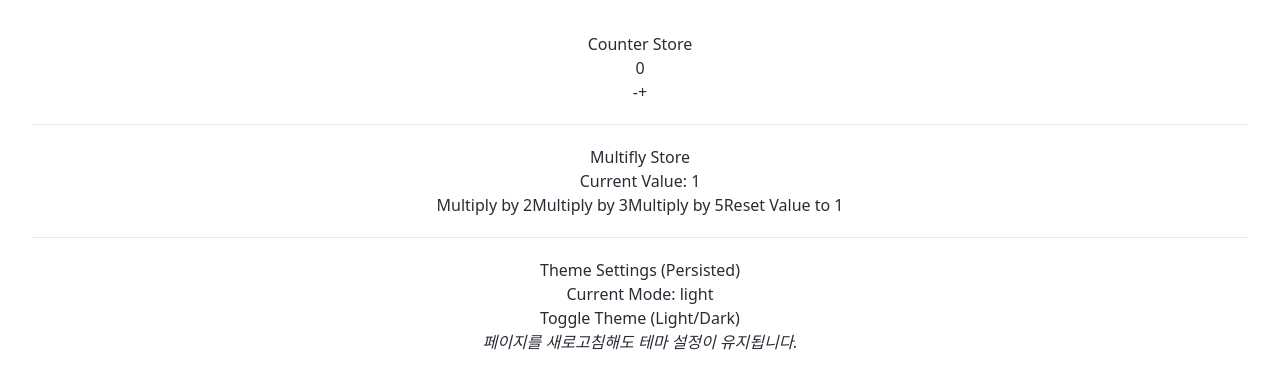
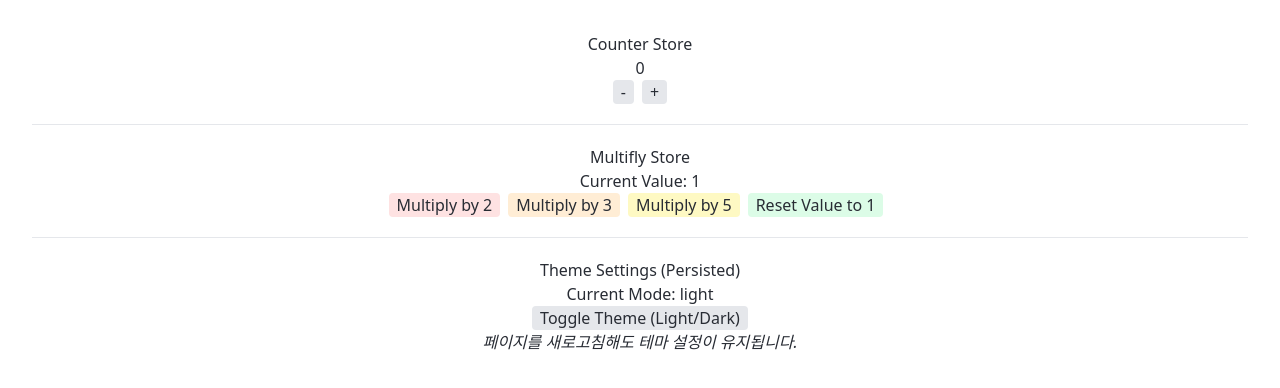
Before and after one commit to nuriseol/my_app, a React (Create React App) app: page / in a window 1280 px wide. Shown: the top 388 px of the page. Built offline with nearby package versions, Linux system fonts and the light colour scheme.

Commit message:
tailwind css 버튼 적용

```diff
--- a/src/App.tsx
+++ b/src/App.tsx
@@ -9,14 +9,27 @@ function App() {
   const { mode, toggleMode } = useThemeStore();
   document.body.className = mode;
 
+  // 공통 버튼 스타일
+  const buttonBaseClasses = "px-2 rounded";
+
   return (
     <div className="App">
       {/* 카운터 섹션 */}
       <section>
         <h2>Counter Store</h2>
         <p>{count}</p>
-        <button onClick={decrement}>-</button>
-        <button onClick={increment}>+</button>
+        <button
+          onClick={decrement}
+          className={`${buttonBaseClasses} mr-2 bg-gray-200`}
+        >
+          -
+        </button>
+        <button
+          onClick={increment}
+          className={`${buttonBaseClasses} bg-gray-200`}
+        >
+          +
+        </button>
       </section>
 
       <hr style={{ margin: "20px 0" }} />
@@ -25,11 +38,27 @@ function App() {
       <section>
         <h2>Multifly Store</h2>
         <p>Current Value: {value}</p>
-        <button onClick={() => multifly(2)}>Multiply by 2</button>
-        <button onClick={() => multifly(3)}>Multiply by 3</button>
-        <button onClick={() => multifly(5)}>Multiply by 5</button>
+        <button
+          onClick={() => multifly(2)}
+          className={`${buttonBaseClasses} mr-2 bg-red-100`}
+        >
+          Multiply by 2
+        </button>
+        <button
+          onClick={() => multifly(3)}
+          className={`${buttonBaseClasses} mr-2 bg-orange-100`}
+        >
+          Multiply by 3
+        </button>
+        <button
+          onClick={() => multifly(5)}
+          className={`${buttonBaseClasses} mr-2 bg-yellow-100`}
+        >
+          Multiply by 5
+        </button>
         {/* 초기화 버튼 (선택 사항) */}
         <button
+          className={`${buttonBaseClasses} mr-2 bg-green-100`}
           onClick={
             () => useMultiflyStore.setState({ value: 1 }) // 또는 초기값으로 설정
           }
@@ -44,7 +73,12 @@ function App() {
       <section>
         <h2>Theme Settings (Persisted)</h2>
         <p>Current Mode: {mode}</p>
-        <button onClick={toggleMode}>Toggle Theme (Light/Dark)</button>
+        <button
+          onClick={toggleMode}
+          className={`${buttonBaseClasses} bg-gray-200`}
+        >
+          Toggle Theme (Light/Dark)
+        </button>
         <p>
           <em>페이지를 새로고침해도 테마 설정이 유지됩니다.</em>
         </p>
```
